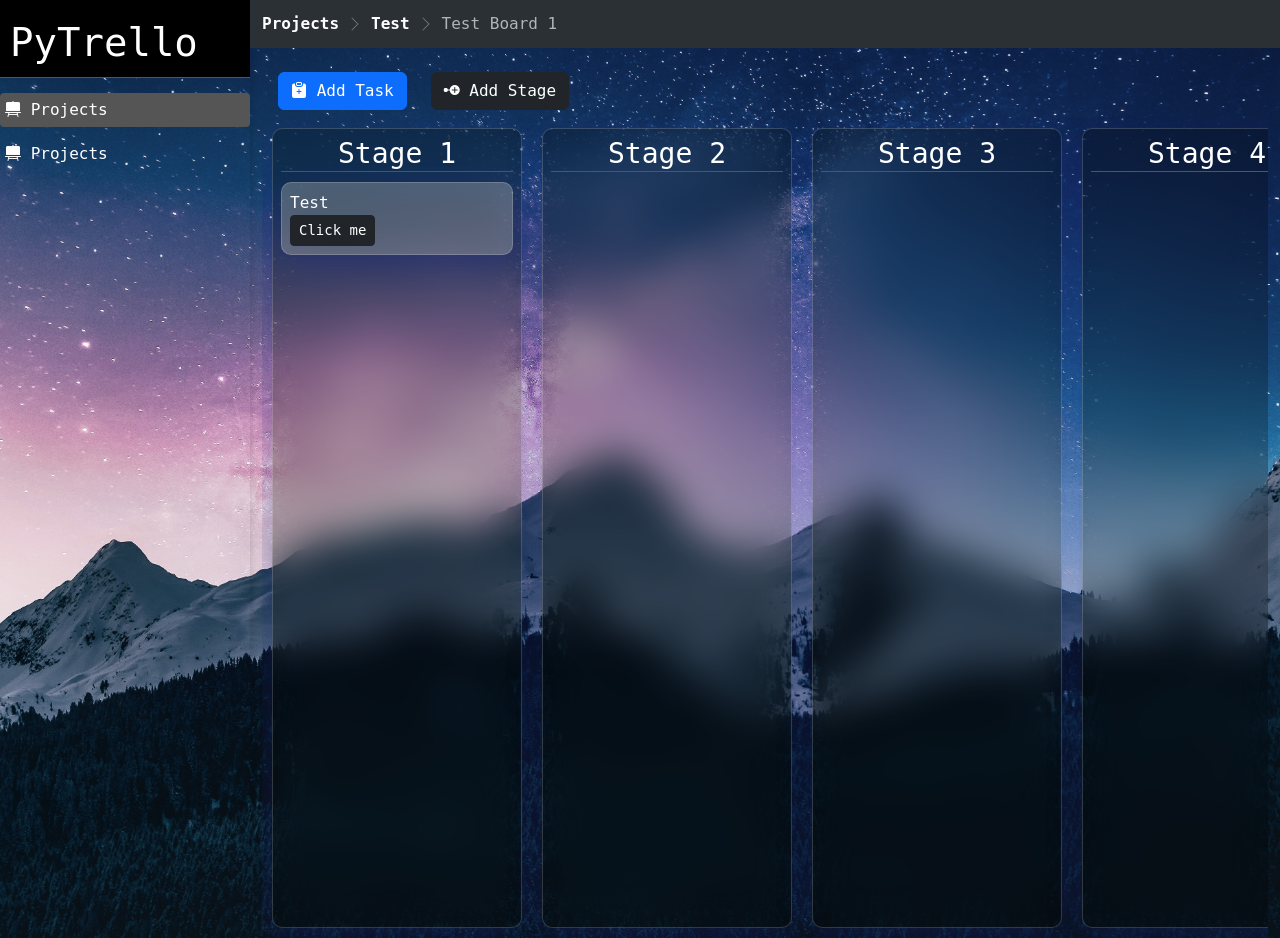
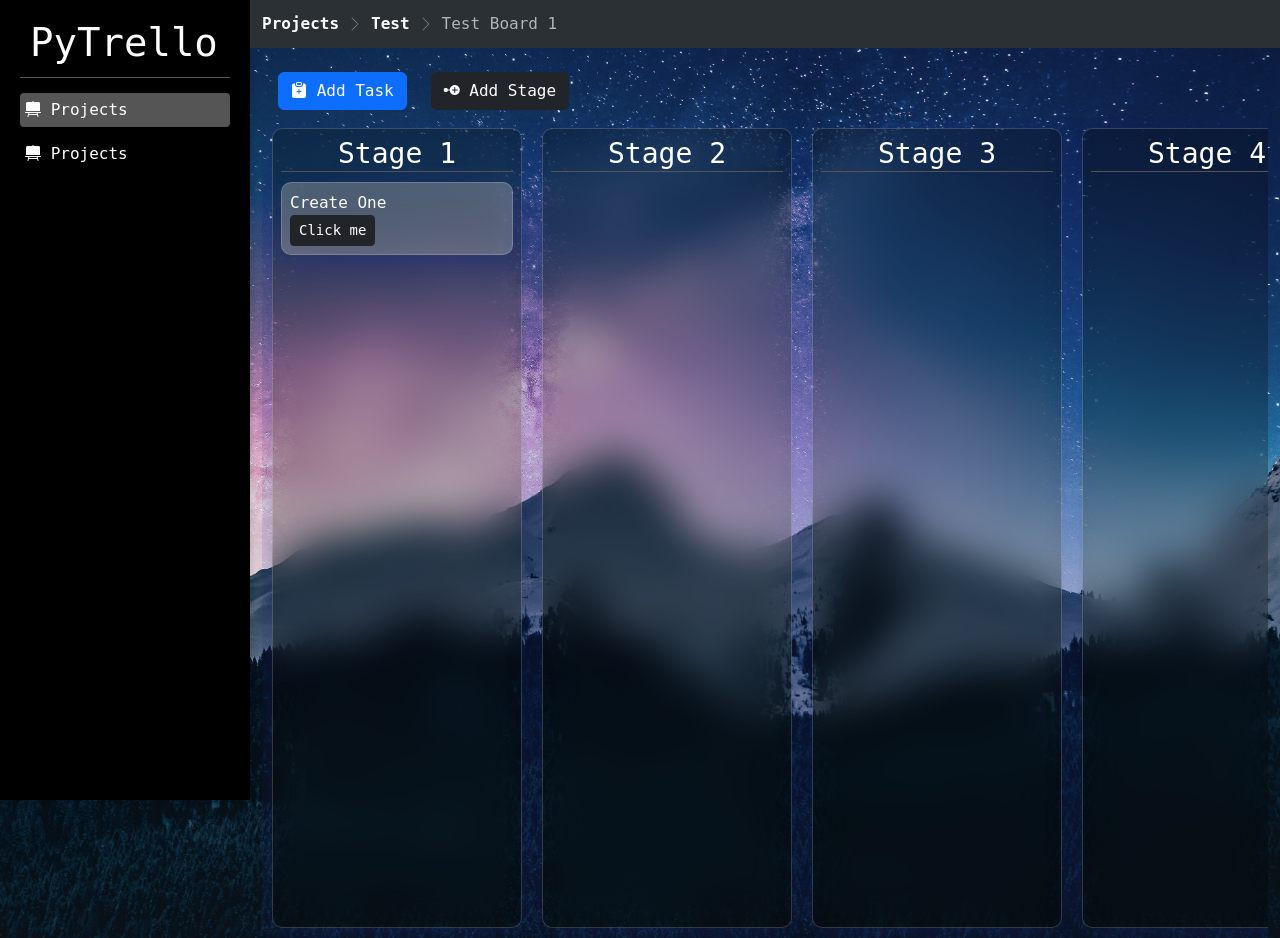
Before and after one commit to DeepakHarish2097/PyTrello, a Django app: page /view/board/1 in a window 1280 px wide. Run offline with Django 5.2, Linux system fonts and the light colour scheme; data comes from the database, SQL or seed files in the repository; some libraries are stand-ins or nearby versions.

Commit message:
style change

```diff
--- a/project/templates/project/board_view.html
+++ b/project/templates/project/board_view.html
@@ -15,8 +15,8 @@
         <div class="column" id="stage-{{stage.id}}" ondrop="drop(event)" ondragover="allowDrop(event)">
             <h3>{% if stage.name|length <= 12 %}{{stage.name}}{% else %}{{stage.name|slice:":9"}}...{% endif %}</h3>
             {% for task in stage.task_set.all %}
-            <div class="task" draggable="true" id="task1707921694228">
-                <div>Test</div>
+            <div class="task" draggable="true" id="task-{{task.id}}" ondragstart="drag(event);">
+                <div>{{task.name}}</div>
                 <a class="btn btn-sm btn-dark" href="https://www.google.com">Click me</a>
             </div>
             {% endfor %}
--- a/static/custom/css/style.css
+++ b/static/custom/css/style.css
@@ -12,11 +12,7 @@
     top: 0;
     bottom: 0;
     width: 250px;
-<<<<<<< HEAD
     background: rgb(0, 0, 0);
-=======
-    background: rgba( 0, 0, 0, 0.25 );
->>>>>>> ca9bb323bd35d6eec2e550462e105b15113fc182
     padding: 0 20px 20px;
     box-shadow: 2px 0 5px rgba(0, 0, 0, 0.1);
     overflow-y: auto;
```
